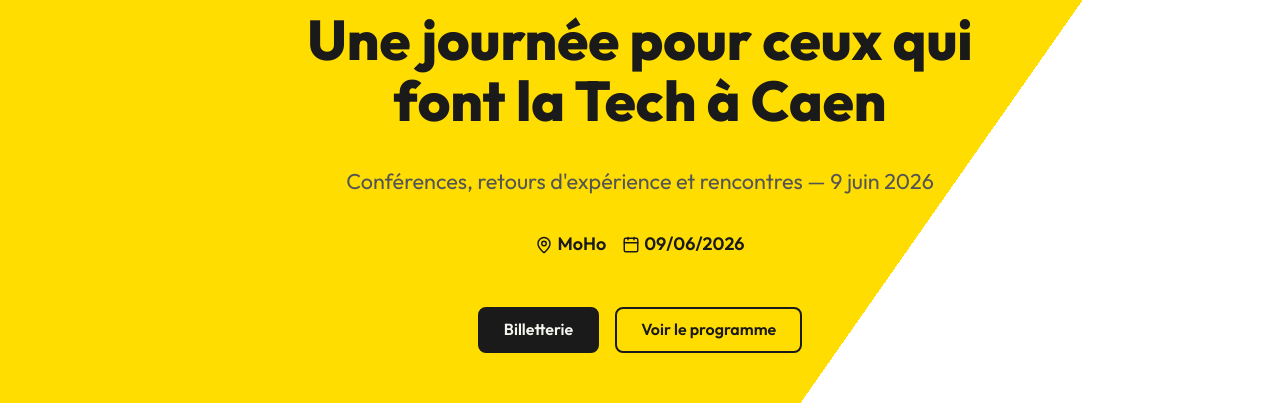
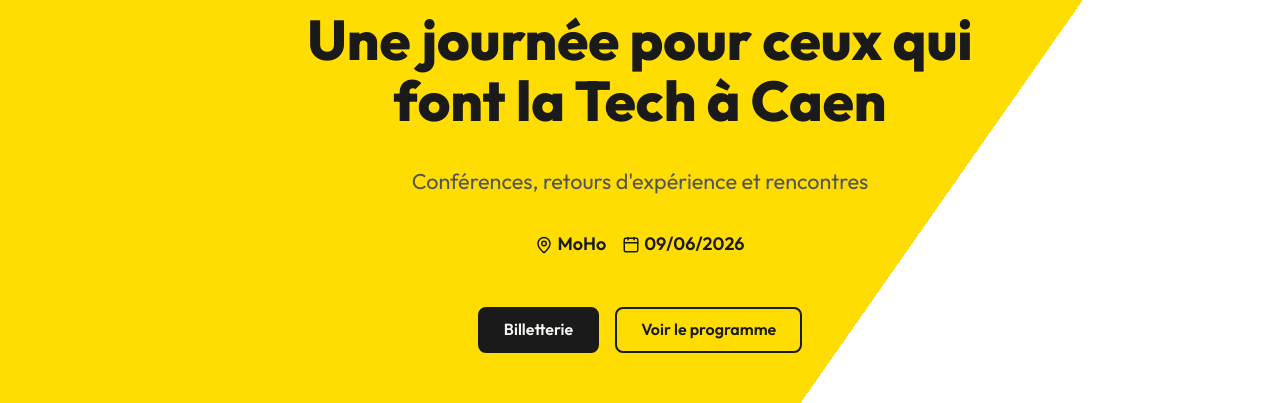
Before and after one commit to dwursteisen/caentech.github.io, an Astro site: page / in a window 1280 px wide. Shown: the part 397-800 px from the top of the page. Built offline with nearby package versions, Linux system fonts and the light colour scheme; Astro itself is replaced by a stand-in of ours.

Commit message:
Update home content

```diff
--- a/src/pages/index.astro
+++ b/src/pages/index.astro
@@ -16,15 +16,26 @@ const site = siteEntry!.data;
 <BaseLayout title="Caen.Tech | 9 juin 2026 — Conférences tech à Caen">
   <section class="Hero">
     <div class="Hero-wrap Wrap">
-      <img class="Hero-logo" src="/images/logo-bar-white.svg" alt="Caen.Tech" width="280" height="80" />
+      <img
+        class="Hero-logo"
+        src="/images/logo-bar-white.svg"
+        alt="Caen.Tech"
+        width="280"
+        height="80"
+      />
       <h1 class="Hero-title">Une journée pour ceux qui font la Tech à Caen</h1>
-      <p class="Hero-subtitle">Conférences, retours d'expérience et rencontres — 9 juin 2026</p>
+      <p class="Hero-subtitle">
+        Conférences, retours d'expérience et rencontres
+      </p>
       <div class="Hero-meta">
-        <span class="Hero-metaItem"><MapPin size={18} /> {site.venue.name}</span>
+        <span class="Hero-metaItem"><MapPin size={18} /> {site.venue.name}</span
+        >
         <span class="Hero-metaItem"><Calendar size={18} /> 09/06/2026</span>
       </div>
       <div class="Hero-actions">
-        <a href={site.billetterieUrl} target="_blank" class="Btn dark">Billetterie</a>
+        <a href={site.billetterieUrl} target="_blank" class="Btn dark"
+          >Billetterie</a
+        >
         <a href="/programme" class="Btn outline">Voir le programme</a>
       </div>
     </div>
```
